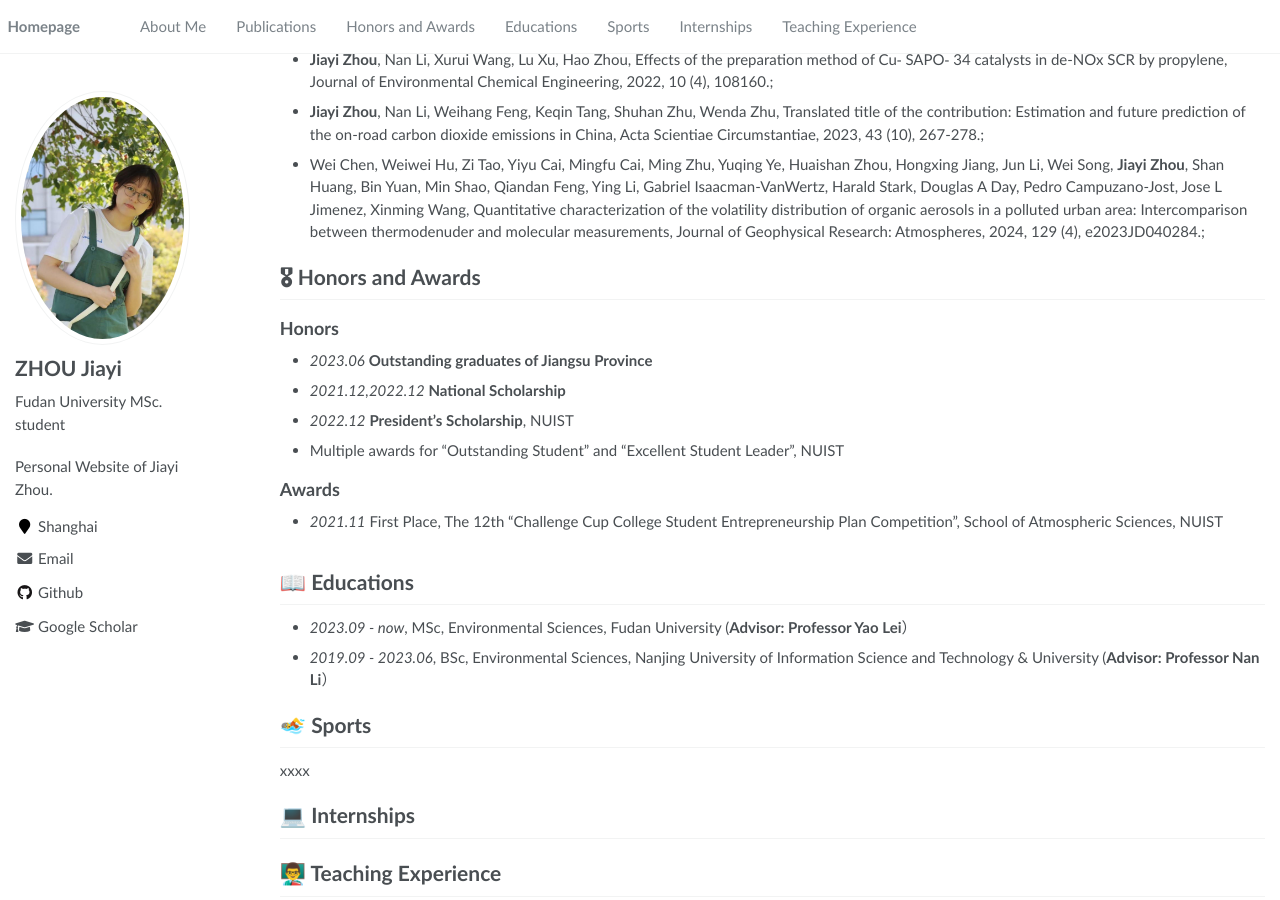
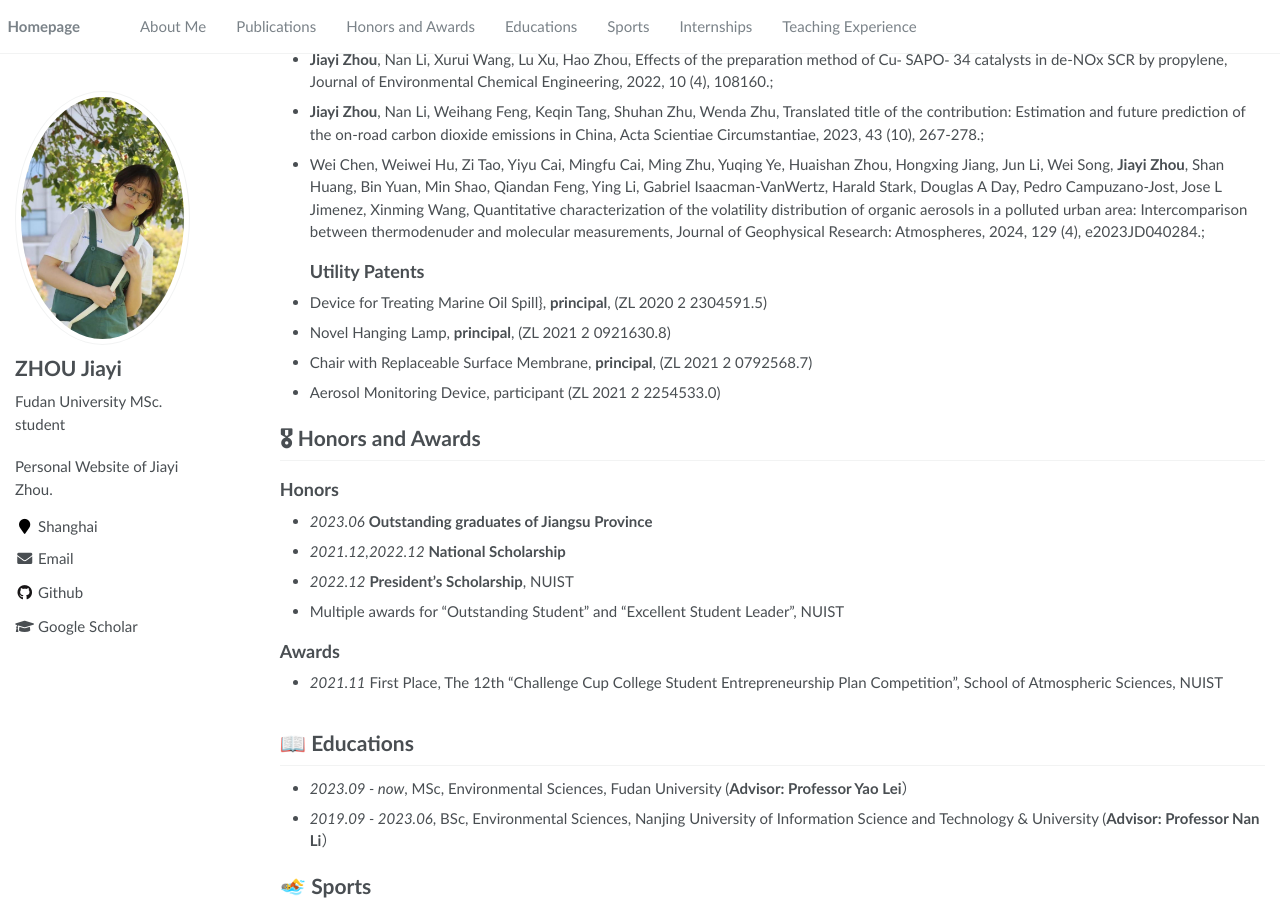
Before and after one commit to jiayizhou1022/jiayizhou1022.github.io, a Jekyll site: the page built from _pages/about.md, in a window 1280 px wide and 900 px high, scrolled down 539 px. Built offline with Jekyll 4.4.1, drawn with Linux system fonts in a browser that asks for light colours.

Commit message:
Update about.md

```diff
--- a/_pages/about.md
+++ b/_pages/about.md
@@ -57,6 +57,11 @@ In terms of my personal life, I am a relatively introverted person, but can be q
 - **Jiayi Zhou**, Nan Li, Xurui Wang, Lu Xu, Hao Zhou, Effects of the preparation method of Cu⁃ SAPO⁃ 34 catalysts in de-NOx SCR by propylene, Journal of Environmental Chemical Engineering, 2022, 10 (4), 108160.;
 - **Jiayi Zhou**, Nan Li, Weihang Feng, Keqin Tang, Shuhan Zhu, Wenda Zhu, Translated title of the contribution: Estimation and future prediction of the on-road carbon dioxide emissions in China, Acta Scientiae Circumstantiae, 2023, 43 (10), 267-278.;
 - Wei Chen, Weiwei Hu, Zi Tao, Yiyu Cai, Mingfu Cai, Ming Zhu, Yuqing Ye, Huaishan Zhou, Hongxing Jiang, Jun Li, Wei Song, **Jiayi Zhou**, Shan Huang, Bin Yuan, Min Shao, Qiandan Feng, Ying Li, Gabriel Isaacman‐VanWertz, Harald Stark, Douglas A Day, Pedro Campuzano‐Jost, Jose L Jimenez, Xinming Wang, Quantitative characterization of the volatility distribution of organic aerosols in a polluted urban area: Intercomparison between thermodenuder and molecular measurements, Journal of Geophysical Research: Atmospheres, 2024, 129 (4), e2023JD040284.;
+##  Utility Patents
+- Device for Treating Marine Oil Spill}, **principal**, (ZL 2020 2 2304591.5)
+- Novel Hanging Lamp, **principal**, (ZL 2021 2 0921630.8)
+- Chair with Replaceable Surface Membrane, **principal**, (ZL 2021 2 0792568.7)
+- Aerosol Monitoring Device, participant (ZL 2021 2 2254533.0)
 
 <!--[**Project**](https://scholar.google.com/citations?view_op=view_citation&hl=zh-CN&user=DhtAFkwAAAAJ&citation_for_view=DhtAFkwAAAAJ:ALROH1vI_8AC) <strong><span class='show_paper_citations' data='DhtAFkwAAAAJ:ALROH1vI_8AC'></span></strong>
 - Lorem ipsum dolor sit amet, consectetur adipiscing elit. Vivamus ornare aliquet ipsum, ac tempus justo dapibus sit amet.
```
